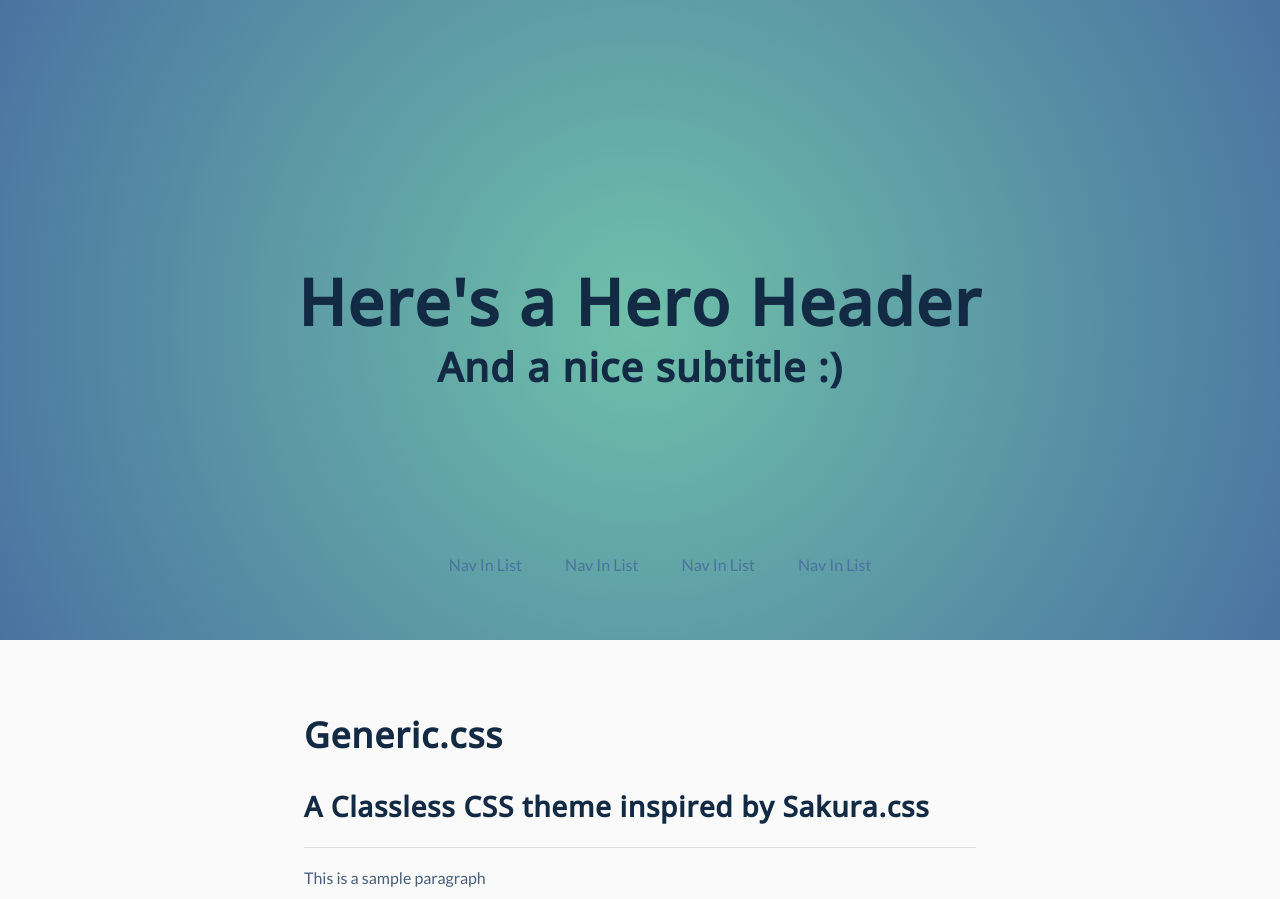
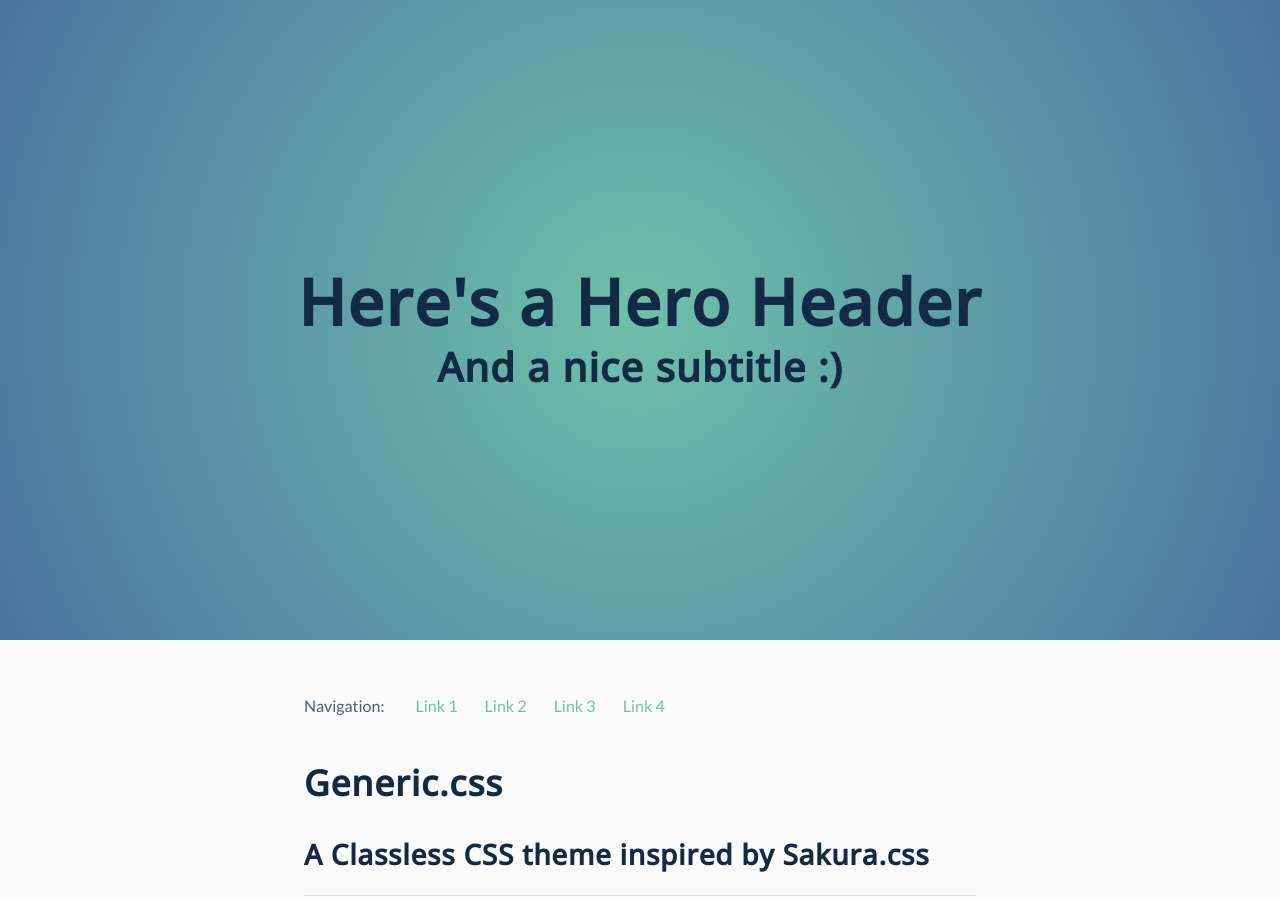
Before and after one commit to vereis/generic.css, a plain HTML site: page index.html in a window 1280 px wide. Shown: the top 899 px of the page. Drawn offline with nearby package versions, Linux system fonts and the light colour scheme.

Commit message:
Nav outside header test

```diff
--- a/css/generic.css
+++ b/css/generic.css
@@ -59,28 +59,6 @@ body > header {
     padding: 4em 1em;
 }
 
-body > header > nav {
-    display: block;
-    text-align: center;
-    position: absolute;
-    bottom: 4em;
-    width: 100%;
-}
-
-body > header > nav > ol,
-body > header > nav > ul,
-body > header > nav > ul > li,
-body > header > nav > ol > li {
-    display: inline;
-    list-style: none;
-    color: var(--colorscheme-accent-two);
-}
-
-body > header > nav a {
-    color: var(--colorscheme-accent-two);
-    padding: 0 1em;
-}
-
 body > header > * {
     text-align: center;
 }
@@ -98,6 +76,21 @@ body > header > h2 {
 
 body > header + * {
     margin-top: 80vh;
+}
+
+body > header + nav:before {
+    content: "Navigation: ";
+    padding-right: 1em;
+}
+
+body > header + nav {
+    margin-top: calc(80vh - 1em);
+    margin-bottom: 2em;
+}
+
+body > header + nav a {
+    padding: 0.25em;
+    margin: 0 0.5em;
 }
 
 /* Generic styling */
--- a/index.html
+++ b/index.html
@@ -20,15 +20,14 @@
     <header>
         <h1> Here's a Hero Header </h1>
         <h2> And a nice subtitle :) </h2>
-        <nav>
-            <ul>
-                <li> <a>Nav In List</a> </li>
-                <li> <a>Nav In List</a> </li>
-                <li> <a>Nav In List</a> </li>
-                <li> <a>Nav In List</a> </li>
-            </ul>
-        </nav>
     </header>
+    <nav>
+        <a>Link 1</a>
+        <a>Link 2</a>
+        <a>Link 3</a>
+        <a>Link 4</a>
+    </nav>
+
 
     <h1> Generic.css </h1>
     <h2> A Classless CSS theme inspired by Sakura.css </h2>
```
